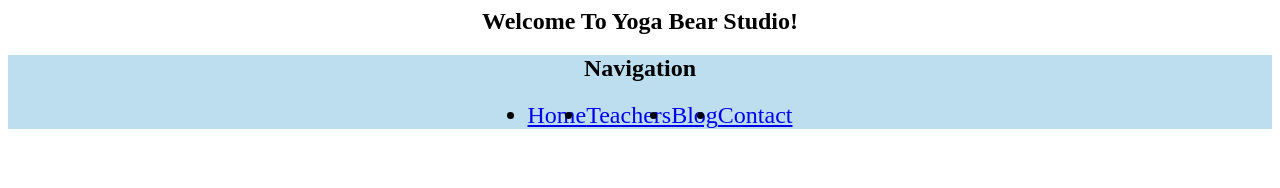
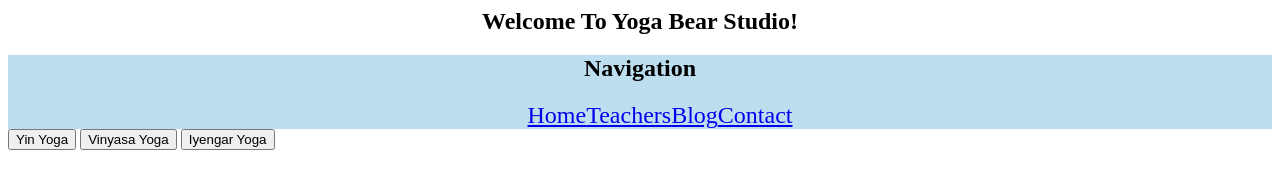
Before and after one commit to Yoga-Bear-Studio/yogurt, a website: page index.html in a window 1280 px wide. Drawn offline with Linux system fonts and the light colour scheme.

Commit message:
added buttons

```diff
--- a/index.html
+++ b/index.html
@@ -25,7 +25,9 @@
         </nav>
     </div>
     <div>
-        <!--Different Yoga Classes Available.  Have at least 3-->
+        <button>Yin Yoga</button>
+        <button>Vinyasa Yoga</button>
+        <button>Iyengar Yoga</button>
     </div>
 
     <!--<script src="C:\Users\Roukeyatou\Documents\Group Project\index.js"></script>-->
--- a/style.css
+++ b/style.css
@@ -6,3 +6,7 @@ nav ul {
     display: flex;
     justify-content: center;
 }
+
+nav li {
+    list-style-type: none;
+}
```
